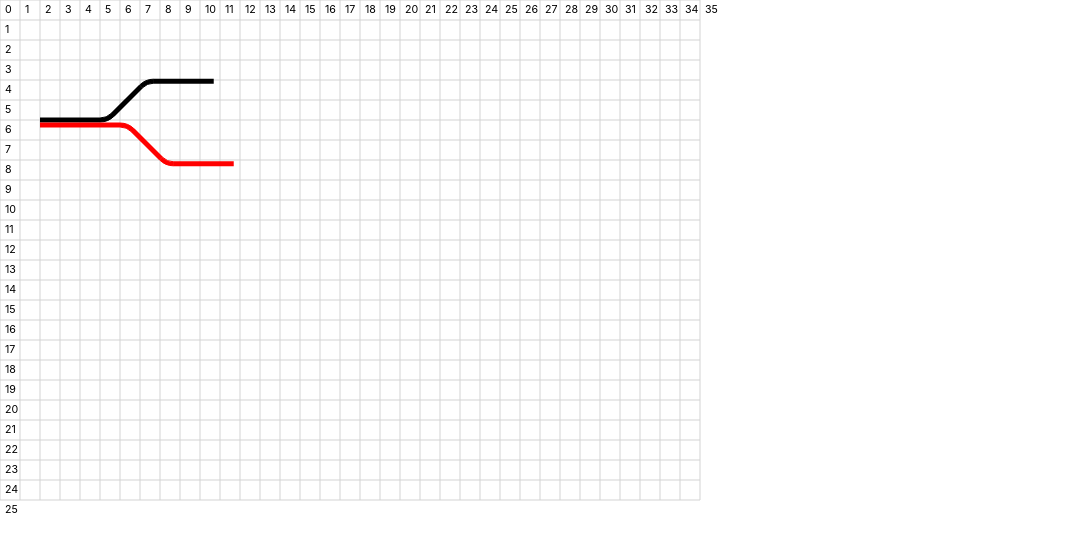
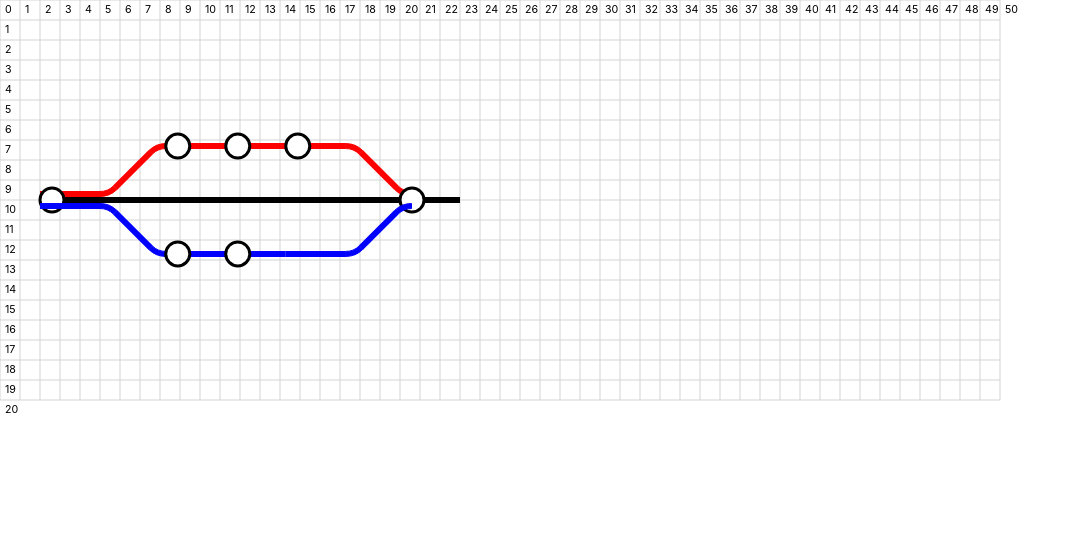
Before and after one commit to richardjkendall/tube-map, a React (Create React App) app: page / in a window 1280 px wide. Shown: the top 552 px of the page, without its empty margins (0-1081 px from the left). Built offline with nearby package versions, Linux system fonts and the light colour scheme.

Commit message:
started work on language to describe process flow

```diff
--- a/src/App.js
+++ b/src/App.js
@@ -1,16 +1,71 @@
 import './App.css';
 
 import Map from './Map';
+
+const data = {
+  branches: {
+    brancha: {
+      seq: "-,/,2,3,4,\\",
+      colour: "red"
+    },
+    branchb: {
+      seq: "1,-,-,-,-,-,7",
+      colour: "black"
+    },
+    branchc: {
+      seq: "-,\\,5,6,-,/",
+      colour: "blue"
+    }
+  },
+  milestones: {
+    1: {
+      id: 1,
+      name: "Task A"
+    },
+    2: {
+      id: 2,
+      name: "Task B"
+    },
+    3: {
+      id: 3,
+      name: "Task C",
+    },
+    4: {
+      id: 4,
+      name: "Task D"
+    },
+    5: {
+      id: 5,
+      name: "Task E"
+    },
+    6: {
+      id: 6,
+      name: "Task F"
+    },
+    7: {
+      id: 7,
+      name: "Task G"
+    },
+    8: {
+      id: 8,
+      name: "Task H"
+    },
+    9: {
+      id: 9,
+      name: "Task I"
+    }
+  }
+}
 
 function App() {
   return (
     <div className="App">
       <Map
         dimensions={{
-          width: 700, height: 500,
+          width: 1000, height: 400,
           margin: { top: 0, right: 30, bottom: 30, left: 0 }
         }}
-        data="blah"
+        data={data}
       />
     </div>
   );
--- a/src/Map.js
+++ b/src/Map.js
@@ -93,6 +93,7 @@ const DrawBranch = (svg, start, direction, length, width, colour, debug = false)
   let startOfBranchLine = PointOnCircle(radius + width/2 +0.5, direction === "up" ? 45 : 135, {x: firstArcOrigin[0], y: firstArcOrigin[1]});
   debug && DrawSimpleLine(svg, {x: firstArcOrigin[0], y: firstArcOrigin[1]}, {x: startOfBranchLine[0], y: startOfBranchLine[1]}, 1, colour);
 
+
   let endOfBranchLine = PointOnCircle(length, direction === "up" ? 135 : 45, {x: startOfBranchLine[0], y: startOfBranchLine[1]});
   DrawSimpleLine(svg, {x: startOfBranchLine[0], y: startOfBranchLine[1]}, {x: endOfBranchLine[0], y: endOfBranchLine[1]}, width, colour)
 
@@ -135,7 +136,21 @@ const DrawBranch = (svg, start, direction, length, width, colour, debug = false)
 
 }
 
-const LINE_WIDTH = 5;
+const DrawStation = (svg, position, width) => {
+  let c = svg.append("circle")
+    .style("stroke", "black")
+    .style("stroke-width", width / 2)
+    .style("fill", "white")
+    .attr("r", width * 2)
+    .attr("cx", position.x + (width * 2))
+    .attr("cy", position.y);
+  c.raise();
+}
+
+const LINE_WIDTH = 6;
+const START_X = 40;
+const SEGMENT_LENGTH = 60;
+const BRANCH_HEIGHT = 50;
 
 const Map = ({ data, dimensions }) => {
   const svgRef = React.useRef(null);
@@ -156,15 +171,60 @@ const Map = ({ data, dimensions }) => {
     // draw grid to help
     DrawGrid(svg, 20, width, height);
 
-    // intial track
-    DrawSimpleLine(svg, {x: 40, y: 120}, {x: 100, y: 120}, LINE_WIDTH, "black");
-    let end = DrawBranch(svg, {x: 100, y: 120}, "up", 40, LINE_WIDTH, "black");
-    DrawSimpleLine(svg, {x: end[0], y: end[1]}, {x: end[0] + 60, y: end[1]}, LINE_WIDTH, "black");
+    // get start point
+    let startY = 0;
+    let numberOfBranches = Object.entries(data.branches).length;
+    console.log("Number of branches", numberOfBranches);
+    if(numberOfBranches % 2 === 1) {
+      // number of branches is odd so midpoint is 1/2
+      let mid = height / 2;
+      startY = mid - (((numberOfBranches - 1) / 2) * LINE_WIDTH);
+    } else {
+      let mid = (height / 2) - (LINE_WIDTH / 2);
+      startY = mid - ((numberOfBranches / 2) * LINE_WIDTH);
+    }
+    console.log("Start Y will be", startY);
 
-    // second track
-    DrawSimpleLine(svg, {x: 40, y: 125}, {x: 120, y: 125}, LINE_WIDTH, "red");
-    end = DrawBranch(svg, {x: 120, y: 125}, "down", 40, LINE_WIDTH, "red");
-    DrawSimpleLine(svg, {x: end[0], y: end[1]}, {x: end[0] + 60, y: end[1]}, LINE_WIDTH, "red");
+    Object.entries(data.branches).forEach(b => {
+      const branchName = b[0];
+      const branch = b[1];
+      const colour = branch.colour;
+      let startX = START_X;
+      const seq = branch.seq.split(",");
+      seq.forEach((s, i) => {
+        //console.log("branch", branchName, "seq", i, "instruction", s);
+        switch(s) {
+          case "-":
+            // draw straight line segment
+            DrawSimpleLine(svg, {x: startX, y: startY}, {x: startX + SEGMENT_LENGTH, y: startY}, LINE_WIDTH, colour);
+            startX += SEGMENT_LENGTH;
+            break;
+          case "/":
+            // draw 'up' branch
+            let upEnd = DrawBranch(svg, {x: startX, y: startY}, "up", BRANCH_HEIGHT, LINE_WIDTH, colour);
+            console.log("startx", startX, "endx", upEnd[0], "delta", upEnd[0] - startX);
+            startX = upEnd[0];
+            startY = upEnd[1];
+            break;
+          case "\\":
+            // draw 'down' branch
+            let downEnd = DrawBranch(svg, {x: startX, y: startY}, "down", BRANCH_HEIGHT, LINE_WIDTH, colour);
+            startX = downEnd[0];
+            startY = downEnd[1];
+            break;
+          case " ":
+            // no line, just move x along
+            startX += SEGMENT_LENGTH;
+            break;
+          default:
+            // this is a milestone
+            DrawSimpleLine(svg, {x: startX, y: startY}, {x: startX + SEGMENT_LENGTH, y: startY}, LINE_WIDTH, colour);
+            DrawStation(svg, {x: startX, y: startY}, LINE_WIDTH);
+            startX += SEGMENT_LENGTH;
+        }
+      })
+      startY += LINE_WIDTH;
+    })
 
   }, [data]);
 
```
